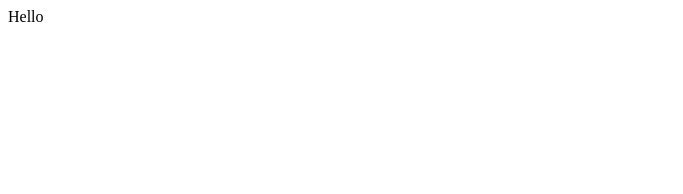
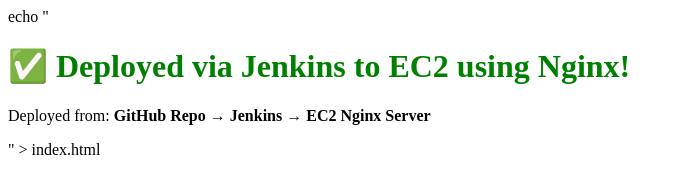
Before and after one commit to Suganthan5577/DevOps, a plain HTML site: page index.html in a window 1280 px wide. Shown: the whole page, without its empty margins (0-683 px from the left). Drawn offline with Linux system fonts and the light colour scheme.

Commit message:
Update index.html

```diff
--- a/index.html
+++ b/index.html
@@ -1 +1,10 @@
-<div>Hello</div>
+echo "<!DOCTYPE html>
+<html>
+  <head>
+    <title>My First CI/CD Deployment</title>
+  </head>
+  <body>
+    <h1 style='color: green;'>✅ Deployed via Jenkins to EC2 using Nginx!</h1>
+    <p>Deployed from: <strong>GitHub Repo → Jenkins → EC2 Nginx Server</strong></p>
+  </body>
+</html>" > index.html
```
